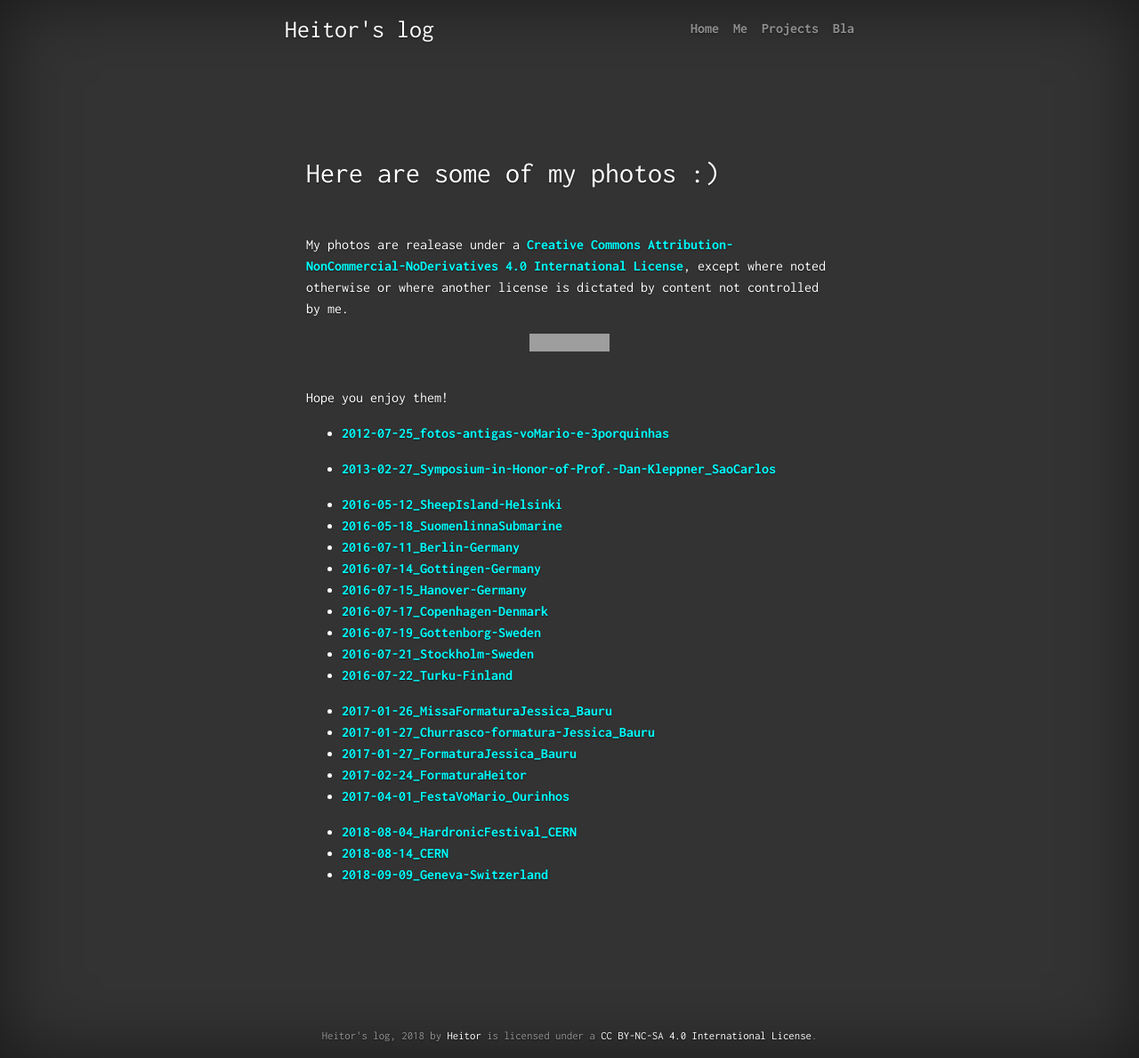
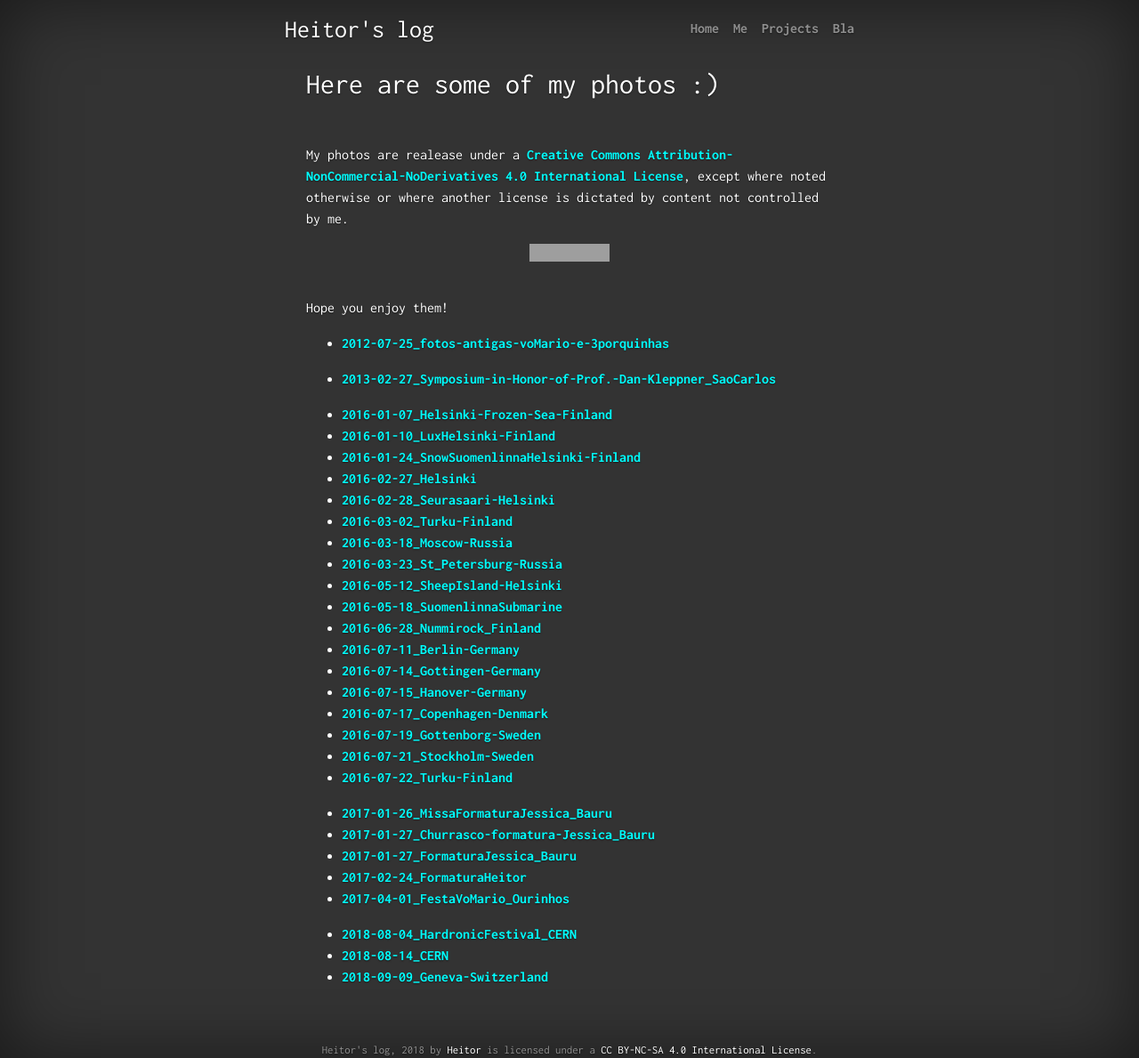
Before and after one commit to heitorPB/heitorPB.github.io, a Jekyll site: the page built from random/photos.md, in a window 1280 px wide. Shown: the whole page at 89% size. Built offline with Jekyll 4.4.1, drawn with Linux system fonts in a browser that asks for light colours; grey boxes are pictures that could not be loaded.

Commit message:
mais links

```diff
--- a/random/photos.md
+++ b/random/photos.md
@@ -23,8 +23,17 @@
 
 - [2013-02-27_Symposium-in-Honor-of-Prof.-Dan-Kleppner_SaoCarlos](https://drive.google.com/open?id=1N8OKMCSlXNQQniUNy9jTJqd997KJSKuJ)
 
+- [2016-01-07_Helsinki-Frozen-Sea-Finland](https://drive.google.com/open?id=11l0XCEk2xbC_vBRbyPayxuGXTKOsw59b)
+- [2016-01-10_LuxHelsinki-Finland](https://drive.google.com/open?id=1cqCts5IDP0qQw53Yg-AC4XQ2ql5rlqSs)
+- [2016-01-24_SnowSuomenlinnaHelsinki-Finland](https://drive.google.com/open?id=1L1Pi3wcnJpk64y0x8Exk70ht14QsuyMH)
+- [2016-02-27_Helsinki](https://drive.google.com/open?id=1nxm6zFyOMow5dmn5ivFR-F85k4M14AKR)
+- [2016-02-28_Seurasaari-Helsinki](https://drive.google.com/open?id=1z1S9Ri0olq-C_fsoPRSO1P-cXImNp_Tb)
+- [2016-03-02_Turku-Finland](https://drive.google.com/open?id=1G-qODSrNLscQC82RdDDyWy9LdZZy2A5y)
+- [2016-03-18_Moscow-Russia](https://drive.google.com/open?id=19NvLtFRGr8YNRMMReA4tPApf5eDMzUr6)
+- [2016-03-23_St_Petersburg-Russia](https://drive.google.com/open?id=1zALvtyTAJh81tUUw69r9ZgEWJrlIxNMI)
 - [2016-05-12_SheepIsland-Helsinki](https://drive.google.com/open?id=1d1Two_3resUnut_TdcWU4mCNSzfI1PCc)
 - [2016-05-18_SuomenlinnaSubmarine](https://drive.google.com/open?id=1_R29pjtbJy1m4RVyAah_H2mNMTB6F2tI)
+- [2016-06-28_Nummirock_Finland](https://drive.google.com/open?id=1G-7rkkXbIUIYwrR1cOwxTZ3rsXcU8IBx)
 - [2016-07-11_Berlin-Germany](https://drive.google.com/open?id=1apc0Ib8nn25etlvOLMqnnFdWbq7MfxQf)
 - [2016-07-14_Gottingen-Germany](https://drive.google.com/open?id=1sTcAgjollj9FOhc93cHCX7zaXbpI9zc3)
 - [2016-07-15_Hanover-Germany](https://drive.google.com/open?id=1EtXbzdlu2Wh8onLCqey8XHcx1ALzoTFa)
```
